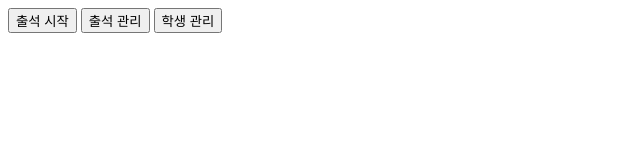
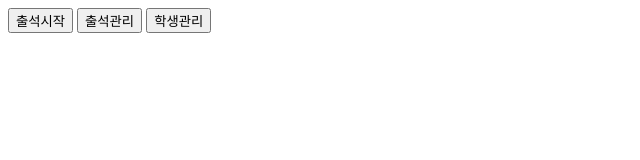
Before and after one commit to 1st-award/Attendance-management, a plain HTML site: page index.html in a window 1280 px wide. Shown: the full height of the page, 0-640 px from the left. Drawn offline with Linux system fonts and the light colour scheme.

Commit message:
Update index.html

```diff
--- a/index.html
+++ b/index.html
@@ -1,12 +1,20 @@
 <!DOCTYPE html>
-<html>
+<html lang="en">
 <head>
-    <meta charset="utf-8">
-    <title>출석 관리 시스템</title>
+  <meta charset="UTF-8">
+  <meta name="viewport" content="width=device-width, initial-scale=1.0">
+  <meta http-equiv="X-UA-Compatible" content="ie=edge">
+  <title>출석 관리 시스템</title>
+  <link href="style.css" rel="stylesheet" type="text/css" />
+  <script defer src="script.js"></script>
 </head>
 <body>
-    <input type="button" value="출석 시작" onclick="location.href='./attendance.html'">
-    <input type="button" value="출석 관리" onclick="location.href='./attendance_management.html'">
-    <input type="button" value="학생 관리" onclick="location.href='./student_management.html'">
+  <script>
+  </script>
+  <div class="buttons">
+    <button class="button-item" onclick="location.href='./attendance.html'">출석시작</button>
+    <button class="button-item" onclick="location.href='./attendance_management.html'">출석관리</button>
+    <button class="button-item" onclick="location.href='./student_management.html'">학생관리</button>
+  </div>
 </body>
 </html>
```
